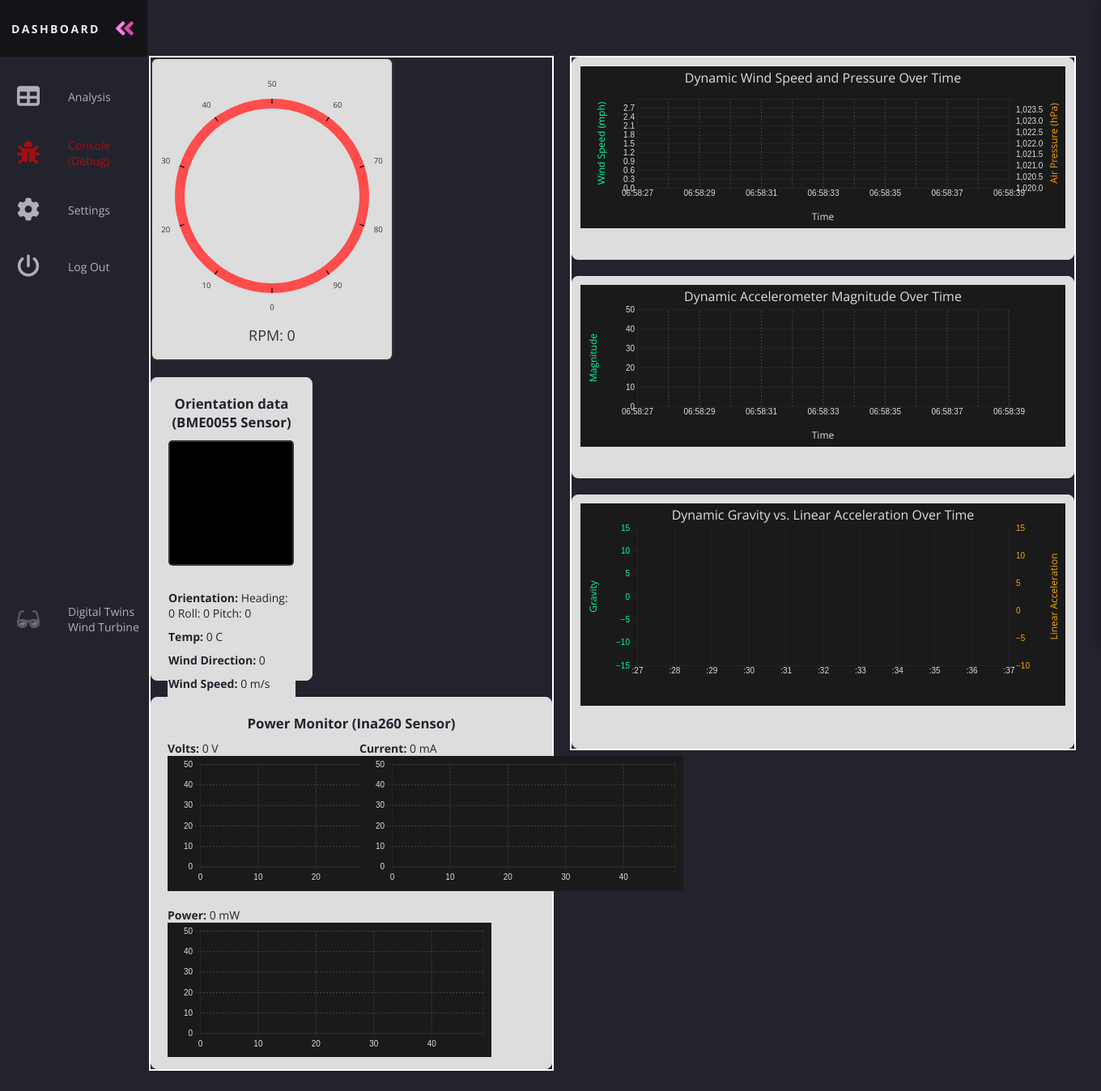
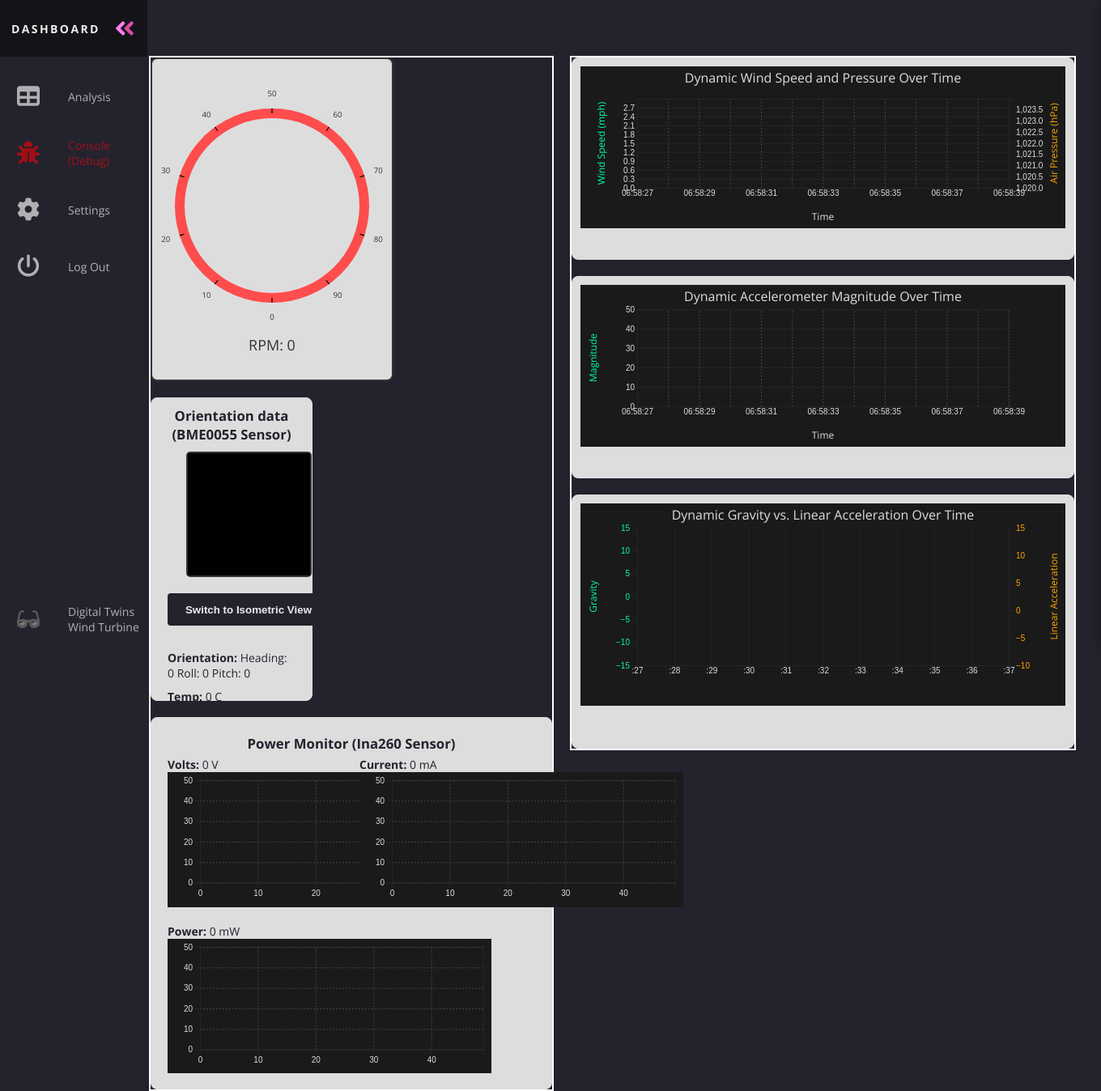
Before and after one commit to RyanSeidel/WindTurbine, a Flask app: page / in a window 1360 px wide. Shown: the whole page at 81% size. Before the commit the page ends 1323 px from the top, so only its background shows below. Run offline with Flask 2, Linux system fonts and the light colour scheme; some libraries are stand-ins or nearby versions.

Commit message:
updated the model
- added a button to change camera view on 3d model

```diff
--- a/docker/custom-dashboard/static/css/dashboard.css
+++ b/docker/custom-dashboard/static/css/dashboard.css
@@ -86,7 +86,7 @@
   border: 2px solid #333;
   padding: 20px;
   max-width: 300px;
-  height: 375px;
+  height: 400px;
   box-sizing: border-box;
 }
 
@@ -141,8 +141,8 @@
 .monitor-row {
     display: flex;
     justify-content: center;
-    gap: 20px; /* Space between each unit */
-    margin-top: 10px;
+    gap: 10px; /* Space between each unit */
+    margin-top: 5px;
     font-size: 1em;
 }
 
@@ -154,49 +154,60 @@
 
 .orientation-container {
   width: 700px; /* Limits maximum width for larger screens */
-  height: 375px; /* Adjusts height automatically based on content */
-  padding: 20px;
+  height: 400px; /* Adjusts height automatically based on content */
+  padding: 10px;
   border-radius: 8px;
   text-align: center; /* Aligns all text inside the container to the left */
   border: 1px solid #ddd;
   background-color: #ddd;
   box-sizing: border-box;
-
-
 }
 
+.column {
+  display: flex;
+  flex-direction: column; /* Stack items vertically */
+  align-items: center; /* Horizontally center items */
+}
+
+/* Style the button */
+.view-btn {
+  width: 200px; /* Match the width of the 3D model container */
+  height: 40px;
+  margin-top: 10px; /* Space between the container and button */
+  padding: 10px;
+  font-weight: bold;
+  border: 1px solid #333;
+  background-color: var(--bg-primary);
+  color: var(--text-secondary);
+  border: none;
+  border-radius: 4px;
+  cursor: pointer;
+}
+
+.view-btn:hover {
+  background-color: #777; /* Highlight effect on hover */
+}
 
 .ori-inside{
-  border: 1px solid #ddd;
-  background-color: #ddd;
   box-sizing: border-box;
   display: flex;
   text-align: left;
   flex-wrap: wrap; /* Enables wrapping of child elements */
   gap: 20px;
-  margin-top: 10px;
-
+  padding: 10px;
 }
 
 
 /* 3D Model Container */
 .model-container {
   width: 275px; /* Optional: Limit the maximum width */
-  height: auto; /* Adjust height dynamically based on aspect ratio */
+  height: 275px; /* Adjust height dynamically based on aspect ratio */
   aspect-ratio: 1; /* Maintain a square aspect ratio */
   background-color: #1a1a1a;
   border: 2px solid #333; /* Border to distinguish the model container */
 }
 
-/* Ensure the container resizes with the parent */
-/* Ensure the container resizes with the parent */
-#3d-model-container {
-  max-width: 700px; /* Optional: Limit maximum width */
-  max-height: 500px; /* Optional: Limit maximum height */
-  aspect-ratio: 16 / 9; /* Maintain a widescreen aspect ratio */
-  border: 2px solid #333; /* Optional: Add a border for visibility */
-  background-color: #1a1a1a; /* Background for the container */
-}
+
 
 .orientation-container div {
   margin-bottom: 10px; /* Adds space between each section */
--- a/docker/custom-dashboard/static/js/model.js
+++ b/docker/custom-dashboard/static/js/model.js
@@ -86,8 +86,8 @@
 );
 
 // Add Axes Helper (optional for debugging orientation)
-const axesHelper = new THREE.AxesHelper(5);
-scene.add(axesHelper);
+// const axesHelper = new THREE.AxesHelper(5);
+// scene.add(axesHelper);
 
 // Create arrow helpers for gyroscope and magnetometer
 const gyroArrow = new THREE.ArrowHelper(
@@ -105,6 +105,14 @@
     0x0000ff                    // Color (blue for magnetometer)
 );
 scene.add(magnetoArrow);
+
+const accelerometerArrow = new THREE.ArrowHelper(
+    new THREE.Vector3(0, 0, 1), // Initial direction
+    new THREE.Vector3(0, 0, 0), // Origin
+    2,                          // Length
+    0x00ff00                    // Color (green for accelerometer)
+);
+scene.add(accelerometerArrow);
 
 // Animation loop
 let lastFrameTime = performance.now(); // Track the last frame time
@@ -136,6 +144,43 @@
 
     renderer.render(scene, camera);
 }
+
+// View mode state
+let currentView = 'default'; // Possible values: 'default', 'isometric', 'top-down'
+
+// Function to switch views
+function switchCameraView() {
+    if (currentView === 'default') {
+        // Switch to isometric view
+        const isoAngle = Math.PI / 4; // 45 degrees
+        const isoHeightAngle = Math.atan(Math.sqrt(2)); // ~35.26 degrees
+        const distance = 10;
+
+        camera.position.set(
+            distance * Math.cos(isoAngle),
+            distance * Math.sin(isoAngle),
+            distance * Math.sin(isoHeightAngle)
+        );
+        camera.lookAt(new THREE.Vector3(0, 0, 0));
+        currentView = 'isometric';
+        document.getElementById("switch-view-btn").innerText = "Switch to Top-Down View";
+    } else if (currentView === 'isometric') {
+        // Switch to top-down view
+        camera.position.set(0, 10, 0); // Directly above the scene
+        camera.lookAt(new THREE.Vector3(0, 0, 0));
+        currentView = 'top-down';
+        document.getElementById("switch-view-btn").innerText = "Switch to Default View";
+    } else if (currentView === 'top-down') {
+        // Switch back to default view
+        camera.position.set(0, 0, 5); // Default perspective
+        camera.lookAt(new THREE.Vector3(0, 0, 0));
+        currentView = 'default';
+        document.getElementById("switch-view-btn").innerText = "Switch to Isometric View";
+    }
+}
+
+// Add event listener to button
+document.getElementById("switch-view-btn").addEventListener("click", switchCameraView);
 
 // Variables to store current and target rotation
 let targetRotation = { x: 0, y: 0, z: 0 };
@@ -170,6 +215,23 @@
     magnetoArrow.setLength(magnetoLength);
 }
 
+// Update accelerometer display
+function updateAccelerometerDisplay(ax, ay, az) {
+    const accelDirection = new THREE.Vector3(ax, ay, az).normalize();
+    const accelMagnitude = new THREE.Vector3(ax, ay, az).length();
+
+    accelerometerArrow.setDirection(accelDirection);
+    accelerometerArrow.setLength(accelMagnitude);
+
+    // Optionally, adjust the turbine position slightly to simulate vibration effects
+    if (turbine) {
+        turbine.position.x += ax * 0.01;
+        turbine.position.y += ay * 0.01;
+        turbine.position.z += az * 0.01;
+    }
+}
+
+
 // Socket.IO for real-time data
 const socket = io();
 
@@ -192,6 +254,12 @@
     //console.log("Gyroscope data received: ", data);  // Debugging log
     const [gx, gy, gz] = data.gyroscope.split(',').map(Number); // Parse data
     updateGyroscopeDisplay(gx, gy, gz);
+});
+
+socket.on('accelerometer_data', (data) => {
+    //console.log("Accelerometer data received: ", data);  // Debugging log
+    const [ax, ay, az] = data.accelerometer.split(',').map(Number); // Split and convert to numbers
+    updateAccelerometerDisplay(ax, ay, az); // Update the display
 });
 
 // Dynamically update RPM and recalculate angular velocity
--- a/docker/custom-dashboard/templates/dashboard.html
+++ b/docker/custom-dashboard/templates/dashboard.html
@@ -198,8 +198,13 @@
           <div class="orientation-container">
             <p class="monitor-title">Orientation data (BME0055 Sensor)</p>
             <div class="ori-inside">
+
+              <div class="column">
             <div id="3d-model-container" class="model-container"></div>
-
+            <button id="switch-view-btn" class="view-btn">
+              Switch to Isometric View
+          </button>
+        </div>
               <div class="measurements">
 
               <div id="Ori"><strong>Orientation:</strong> Heading: <span id="heading">0</span> Roll: <span id="roll">0</span> Pitch: <span id="pitch">0</span></div>
--- a/docker/docker-compose.yml
+++ b/docker/docker-compose.yml
@@ -23,10 +23,12 @@
     - FLASK_ENV=development
     - FLASK_DEBUG=1
     - BROKER_2=mosquitto
+    - RASP_BROKER=192.168.0.100
     volumes:
       - ./custom-dashboard:/app
     networks:
       - my_network
+
   mosquitto:
     image: eclipse-mosquitto:latest
     container_name: mosquitto
@@ -46,6 +48,7 @@
       - my_network
     environment:
       - MQTT_BROKER=mosquitto  # Pointing to the Mosquitto container
+      - RASP_BROKER=192.168.0.100
       - MQTT_PORT=1883
       - PUBLISH_TOPIC=wind_turbine/predictions
       - PUBLISH_INTERVAL=5
--- a/docker/machinelearning/retrainingmodel.py
+++ b/docker/machinelearning/retrainingvoltagerpm.py
@@ -5,6 +5,9 @@
 from sklearn.metrics import mean_squared_error
 import matplotlib.pyplot as plt
 import joblib
+
+
+# This is only for RPM and Voltage
 
 # List of CSV files for all 8 directions
 data_files = [
```
Also changed, not shown: docker/data.py (deleted, +0 -32 lines), docker/machinelearning/pretrainmodel.py (added, +70 -0 lines), docker/machinelearning/retrainingdmg.py (added, +60 -0 lines), docker/mqtt-prediction/mqtt_prediction.py (+23 -0 lines), docker/machinelearning/__init__.py (deleted), 1 other file.
